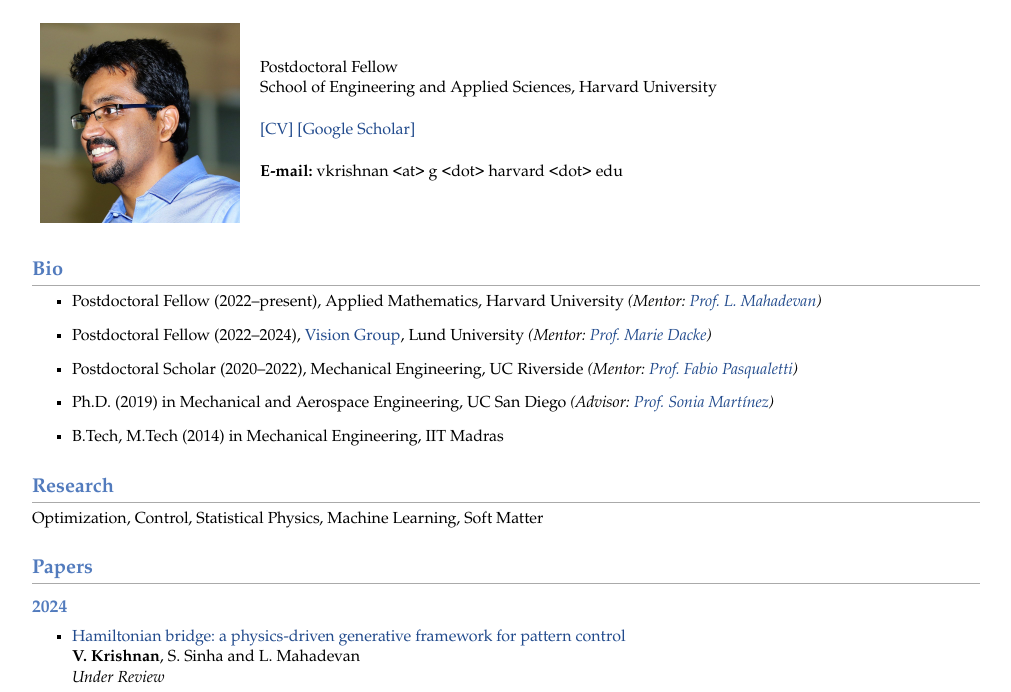
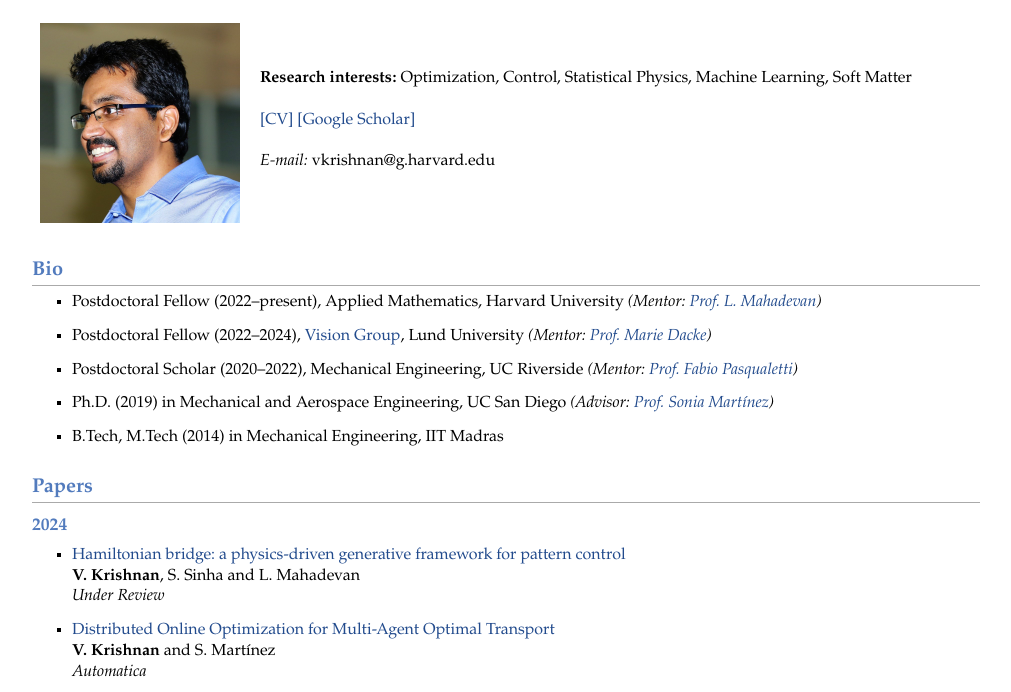
Before and after one commit to vishaal-krishnan/vishaal-krishnan.github.io, a plain HTML site: page index.html in a window 1280 px wide. Shown: the part 51-743 px from the top of the page, without its empty margins (134-1145 px from the left). Drawn offline with Linux system fonts and the light colour scheme.

Commit message:
edit_1002

```diff
--- a/index.html
+++ b/index.html
@@ -14,10 +14,9 @@
 </div>
 <table class="imgtable"><tr><td>
 <img src="vishaal.jpeg" alt="Photo" width="200px" height="200px" />&nbsp;</td>
-<td align="left"><p>Postdoctoral Fellow <br />
-School of Engineering and Applied Sciences, Harvard University <br /><br />
+<td align="left"><p><b>Research interests:</b> Optimization, Control, Statistical Physics, Machine Learning, Soft Matter <br /><br />
 <a href="https://vishaal-krishnan.github.io/CV/CV_VK.pdf" target=&ldquo;blank&rdquo;>[CV]</a> <a href="https://scholar.google.com/citations?hl=en&amp;user=CXeYbMsAAAAJ&amp;view_op=list_works&amp;sortby=pubdate" target=&ldquo;blank&rdquo;>[Google Scholar]</a> <br /><br />
-<b>E-mail:</b> vkrishnan &lt;at&gt; g &lt;dot&gt; harvard &lt;dot&gt; edu <br />
+<i>E-mail:</i> vkrishnan@g.harvard.edu <br />
 </p>
 </td></tr></table>
 <h2>Bio </h2>
@@ -46,9 +45,6 @@ School of Engineering and Applied Sciences, Harvard University <br /><br />
 </p>
 </li>
 </ul>
-<h2>Research</h2>
-<p>Optimization, Control, Statistical Physics, Machine Learning, Soft Matter
-</p>
 <h2>Papers </h2>
 <h3>2024</h3>
 <ul>
@@ -210,7 +206,7 @@ A. Saradgi, V. Muralidharan, <b>V. Krishnan</b>, S. Menta and A. D. Mahindrakar
 </ul>
 <div id="footer">
 <div id="footer-text">
-Page generated 2024-09-22 20:14:26 EDT, by <a href="https://github.com/wsshin/jemdoc_mathjax" target="blank">jemdoc+MathJax</a>.
+Page generated 2024-10-02 08:44:15 EDT, by <a href="https://github.com/wsshin/jemdoc_mathjax" target="blank">jemdoc+MathJax</a>.
 </div>
 </div>
 </div>
```
Also changed, not shown: 1 other file.
